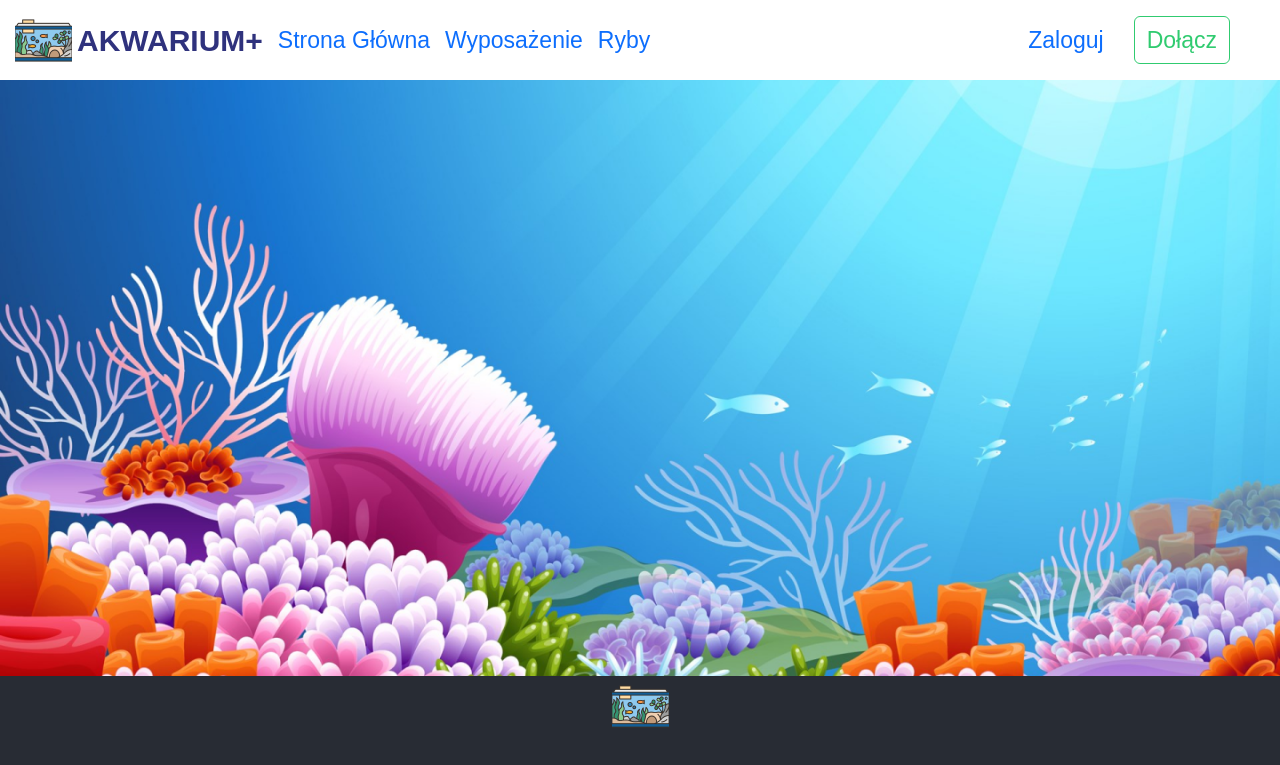
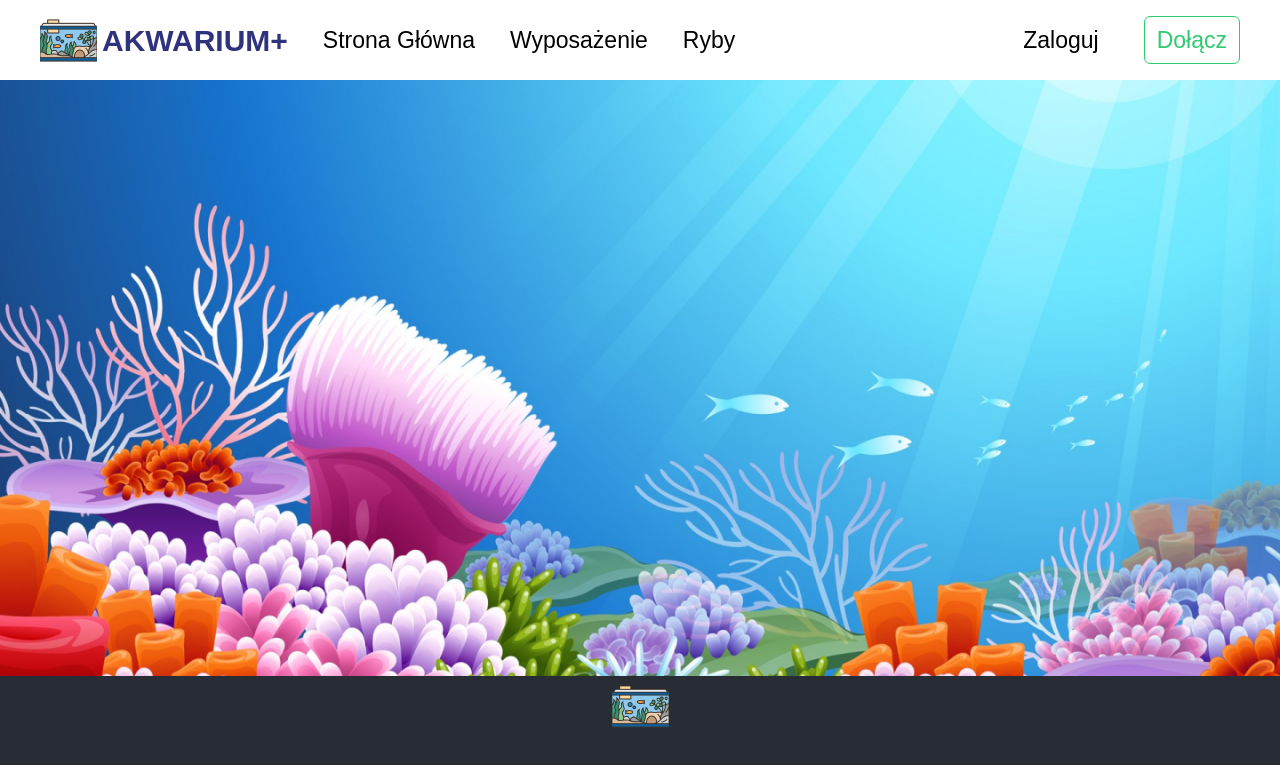
Before and after one commit to WPapuga/AkwariumPlus, a React (Create React App) app: page / in a window 1280 px wide. Shown: the top 765 px of the page. Built offline with nearby package versions, Linux system fonts and the light colour scheme.

Commit message:
style updates

```diff
--- a/src/App.css
+++ b/src/App.css
@@ -47,7 +47,6 @@
 
 .Navbar .NavLeftSide {
   flex: 20%;
-  /* background-color: black; */
   display: flex;
   max-height: 80px;
   align-items: center;
@@ -60,12 +59,11 @@
   font-weight: bold;
 }
 .Navbar .NavLeftSide img {
-  margin-left: 15px;
+  margin-left: 40px;
 }
 
 .Navbar .NavLinks {
   flex: 55%;
-  /* background-color: blue; */
   max-height: 80px;
   display: flex;
   justify-content: left;
@@ -73,25 +71,26 @@
 }
 .Navbar .NavLinks a {
   text-decoration: none;
+  color: black;
   font-size: 23px;
-  margin-left: 15px;
+  margin-left: 35px;
 }
 
 .Navbar .NavSigning {
   flex: 25%;
-  /* background-color: red; */
   display: flex;
   justify-content: right;
   align-items: center;
 }
 .Navbar .NavSigning a {
   text-decoration: none;
+  color: black;
   font-size: 23px;
   margin-left: 15px;
 }
 .Navbar .NavSigning .SignUpButton {
-  margin-left: 15px;
-  margin-right: 50px;
+  margin-left: 30px;
+  margin-right: 40px;
   font-size: 23px;
   background-color: white;
   border-color: #30CB70;
```
